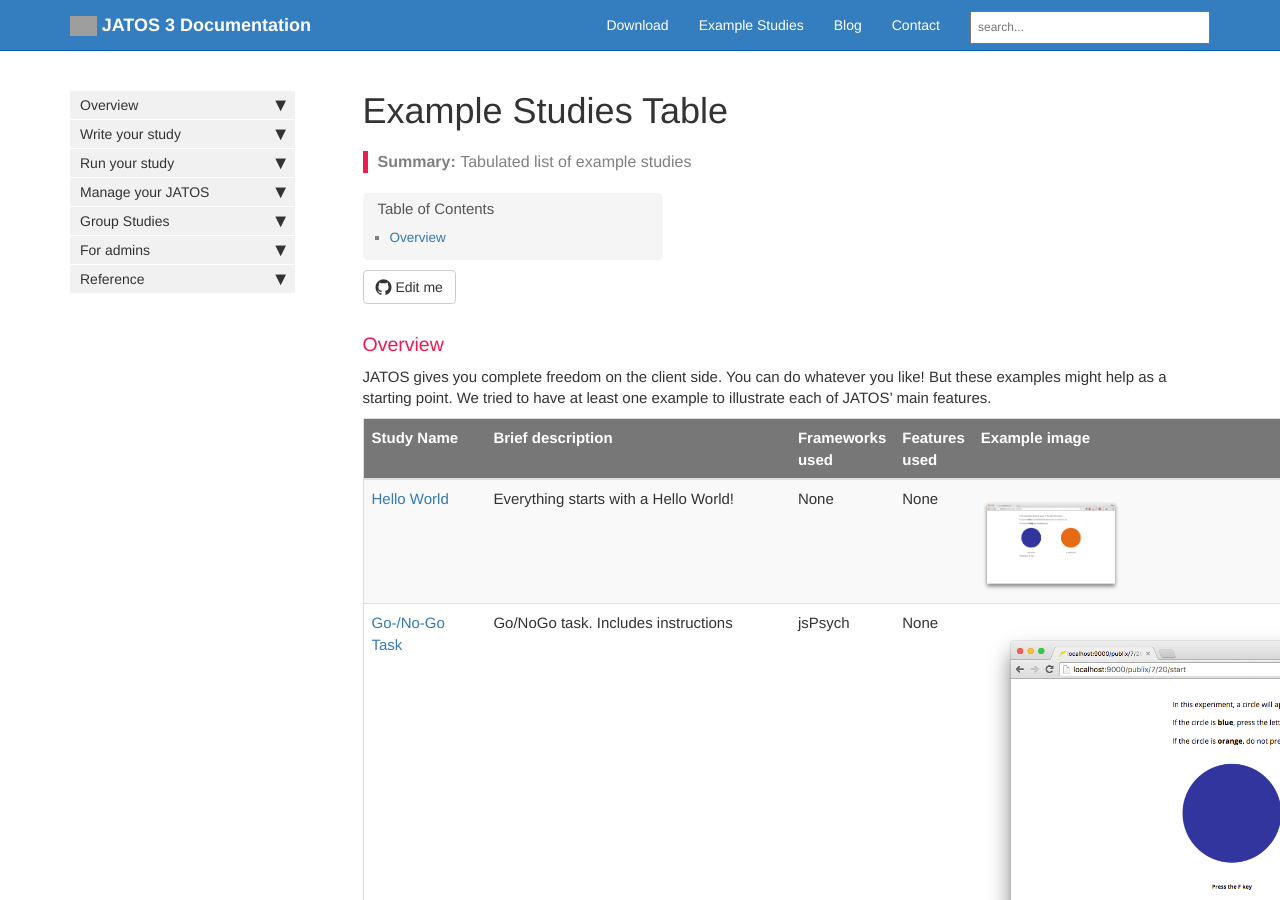
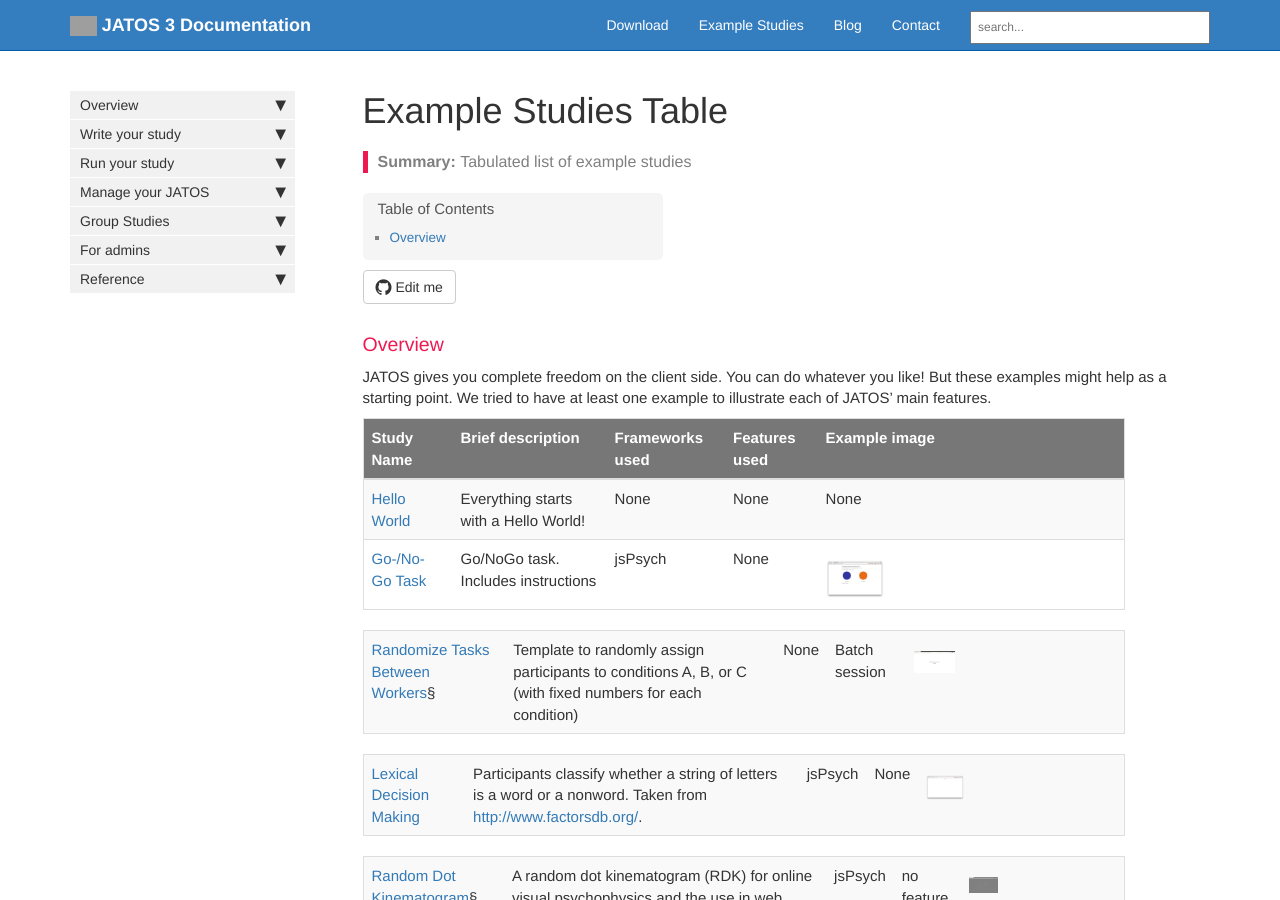
Before and after one commit to kristian-lange-tw/JATOS_docs_v3, a Jekyll site: the page built from pages/Example-Studies-Table.md, in a window 1280 px wide and 900 px high. Built offline with Jekyll 4.4.1, drawn with Linux system fonts in a browser that asks for light colours; nearby versions of some CDN libraries; comment, search, counter and statistics services are not loaded; grey boxes are pictures that could not be loaded.

Commit message:
Update Example-Studies-Table.md

```diff
--- a/pages/Example-Studies-Table.md
+++ b/pages/Example-Studies-Table.md
@@ -15,14 +15,20 @@
 
 | Study Name             | Brief description   | Frameworks used | Features used   | Example image  |
 |-------------------|-------------------|-------------------|-------------------|-------------------|
-| [Hello World](https://github.com/JATOS/JATOS_examples/raw/master/examples/hello_world.zip) | Everything starts with a Hello World! | None | None | <img src="images/example-studies/Screenshot_gonogo.png" style="width:20%"/>  |
-| [Go-/No-Go Task](https://github.com/JATOS/JATOS_examples/raw/master/examples/go-nogo_task_(using_jspsych_6).zip) | Go/NoGo task. Includes instructions | jsPsych | None |  ![dummy](images/example-studies/Screenshot_gonogo.png){:width="20" %}|
-| [Randomize Tasks Between Workers](https://github.com/JATOS/JATOS_examples/raw/master/examples/randomize_tasks_between_workers.zip)§| Template to randomly assign participants to conditions A, B, or C (with fixed numbers for each condition) | None | Batch session| {% include image.html file="example-studies/Screenshot_randomization_between_workers.png" alt="Screenshot Randomization between participants" max-width="200" %} |
-| [Lexical Decision Making](https://github.com/JATOS/JATOS_examples/raw/master/examples/lexical_decision_(using_jspsych).zip) | Participants classify whether a string of letters is a word or a nonword. Taken from [http://www.factorsdb.org/](http://www.factorsdb.org/). | jsPsych | None | {% include image.html file="example-studies/Screenshot_lexicalDecision_word.png" alt="Screenshot Lexical Decision" max-width="200" %} |
-| [Random Dot Kinematogram](https://github.com/JATOS/JATOS_examples/raw/master/examples/rdk.zip)§ | A random dot kinematogram (RDK) for online visual psychophysics and the use in web browsers. By _Sivananda Rajananda, Hakwan Lau, Brian Odegaard_ ([preprint](https://www.biorxiv.org/content/early/2017/09/21/192377)) | jsPsych | no feature| {% include image.html file="example-studies/Screenshot_rdk.png" alt="Screenshot RDK" max-width="200" %} |
-| [Demographic and Survey questions](https://github.com/JATOS/JATOS_examples/raw/master/examples/survey.js_ui_example.zip) | [SurveyJS](http://surveyjs.org) is an easy to use library to create simple forms or complex surveys and questionaires. Have a look at [surveyjs.org/examples/jquery/questiontype-text](http://surveyjs.org/examples/jquery/questiontype-text/) to see what's possible. | SurveyJS | no feature| {% include image.html file="example-studies/survey-js-screenshot.png" alt="Screenshot SurveyJS Example" max-width="200" %} |
-| [Instruction with Google Slides](https://github.com/JATOS/JATOS_examples/raw/master/examples/intro_with_google_slides.zip)§ | Use Google Slides to make an quick, easy and versatile instruction page. Might not be the prettiest, but it does the job| no frameowrk | no feature| {% include image.html file="example-studies/Screenshot_intro_slides.png" alt="Screenshot Easy instructions with Slides" max-width="200" %}|
-| [p5.js](https://github.com/JATOS/JATOS_examples/raw/master/examples/p5.js_examples.zip)§ | [p5.js](https://p5js.org/) is a graphics library to easily create 2D and 3D graphics without deeper knowledge of how those graphics are rendered. Additionally one can add user interaction, video, sound, or capture from the webcam or the mic. Have a look at their [example section](https://p5js.org/examples/). | p5 | no feature| {% include image.html file="example-studies/p5-js-screenshot5.gif" alt="Screenshot p5.js Example" max-width="200" %}|
+| [Hello World](https://github.com/JATOS/JATOS_examples/raw/master/examples/hello_world.zip) | Everything starts with a Hello World! | None | None | None  |
+| [Go-/No-Go Task](https://github.com/JATOS/JATOS_examples/raw/master/examples/go-nogo_task_(using_jspsych_6).zip) | Go/NoGo task. Includes instructions | jsPsych | None |  <img src="images/example-studies/Screenshot_gonogo.png" style="width:20%"/>|
+
+| [Randomize Tasks Between Workers](https://github.com/JATOS/JATOS_examples/raw/master/examples/randomize_tasks_between_workers.zip)§| Template to randomly assign participants to conditions A, B, or C (with fixed numbers for each condition) | None | Batch session| <img src="images/example-studies/Screenshot_randomization_between_workers.png" style="width:20%"/>|
+
+| [Lexical Decision Making](https://github.com/JATOS/JATOS_examples/raw/master/examples/lexical_decision_(using_jspsych).zip) | Participants classify whether a string of letters is a word or a nonword. Taken from [http://www.factorsdb.org/](http://www.factorsdb.org/). | jsPsych | None | <img src="images/example-studies/Screenshot_lexicalDecision_word.png" style="width:20%"/>|
+
+|[Random Dot Kinematogram](https://github.com/JATOS/JATOS_examples/raw/master/examples/rdk.zip)§ | A random dot kinematogram (RDK) for online visual psychophysics and the use in web browsers. By _Sivananda Rajananda, Hakwan Lau, Brian Odegaard_ ([preprint](https://www.biorxiv.org/content/early/2017/09/21/192377)) | jsPsych | no feature| <img src="images/example-studies/Screenshot_rdk.png" style="width:20%"/> |
+
+| [Demographic and Survey questions](https://github.com/JATOS/JATOS_examples/raw/master/examples/survey.js_ui_example.zip) | [SurveyJS](http://surveyjs.org) is an easy to use library to create simple forms or complex surveys and questionaires. Have a look at [surveyjs.org/examples/jquery/questiontype-text](http://surveyjs.org/examples/jquery/questiontype-text/) to see what's possible. | SurveyJS | no feature| <img src="images/example-studies/survey-js-screenshot.png" style="width:20%"/> |
+
+| [Instruction with Google Slides](https://github.com/JATOS/JATOS_examples/raw/master/examples/intro_with_google_slides.zip)§ | Use Google Slides to make an quick, easy and versatile instruction page. Might not be the prettiest, but it does the job| no frameowrk | no feature| <img src="images/example-studies/Screenshot_intro_slides.png" style="width:20%"/> |
+
+| [p5.js](https://github.com/JATOS/JATOS_examples/raw/master/examples/p5.js_examples.zip)§ | [p5.js](https://p5js.org/) is a graphics library to easily create 2D and 3D graphics without deeper knowledge of how those graphics are rendered. Additionally one can add user interaction, video, sound, or capture from the webcam or the mic. Have a look at their [example section](https://p5js.org/examples/). | p5 | no feature| <img src="images/example-studies/p5-js-screenshot5.gif" style="width:20%"/>|
 
 
 
```
